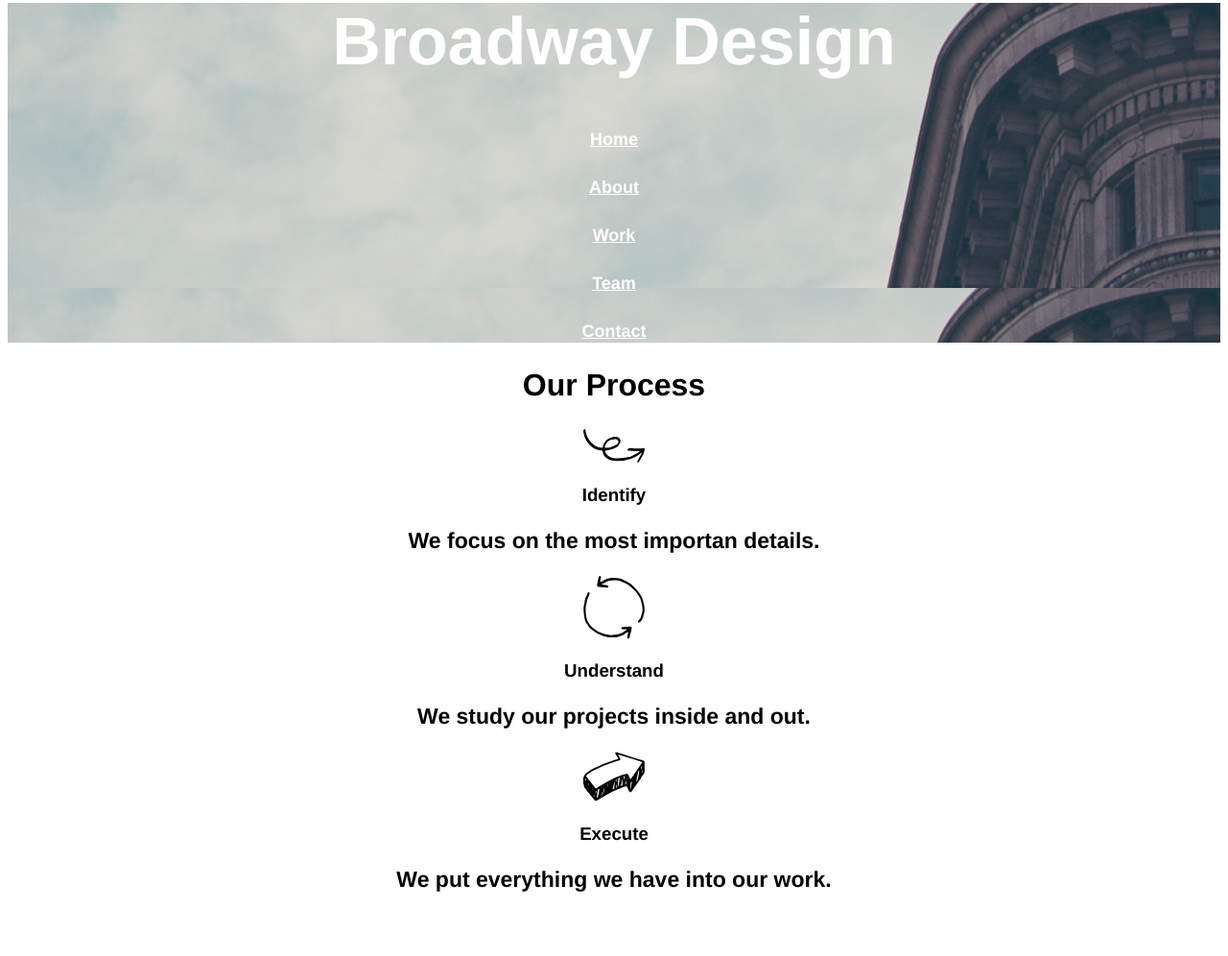
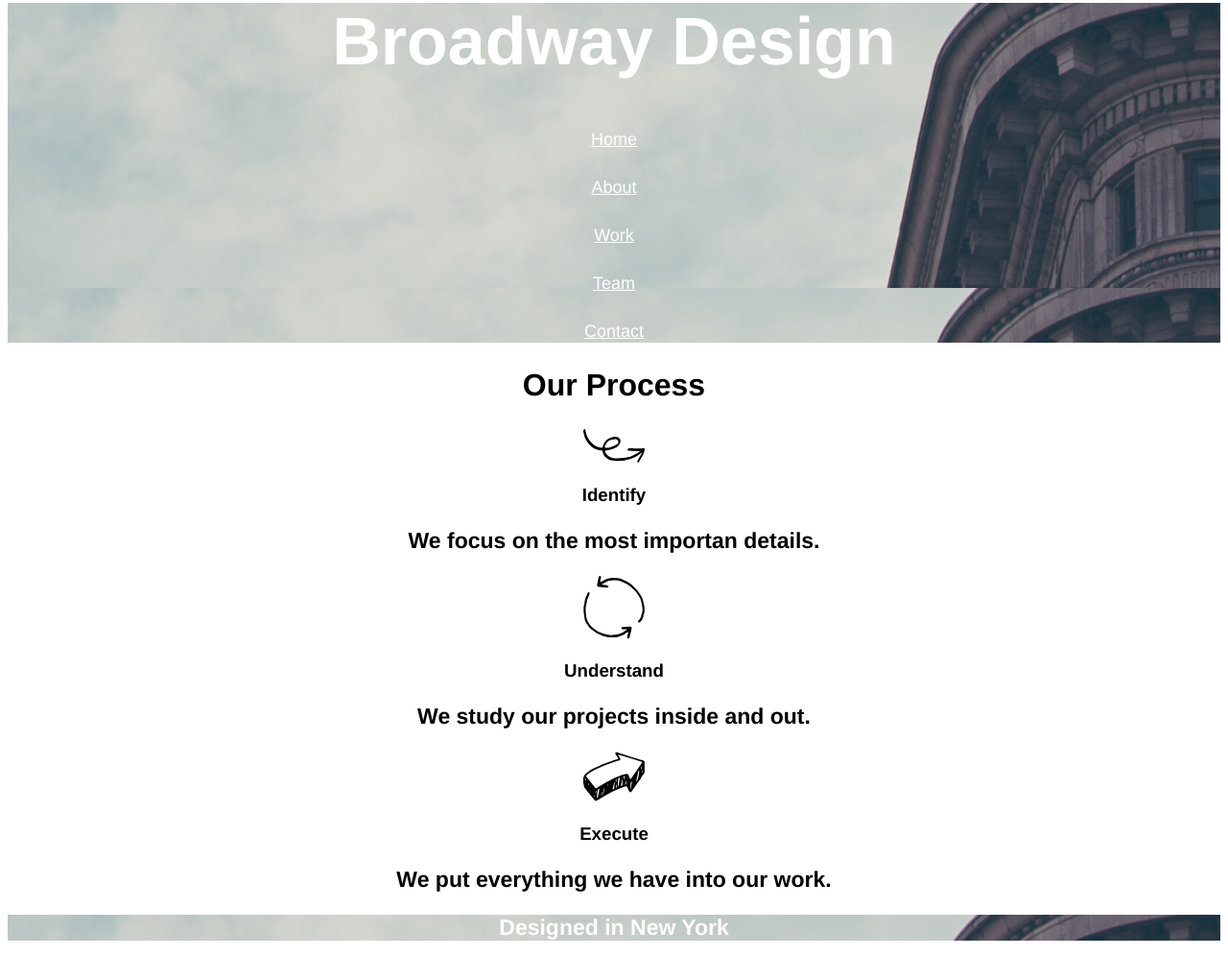
Before and after one commit to schmete/broadway, a plain HTML site: page index.html in a window 1280 px wide. Shown: the part 44-1040 px from the top of the page at 96% size. Drawn offline with Linux system fonts and the light colour scheme.

Commit message:
fix header bg img repeat and fix tagline bg img

```diff
--- a/resources/style.css
+++ b/resources/style.css
@@ -9,6 +9,7 @@ h1 {
 }
 nav a{
   font-size: 18px;
+  font-weight: normal;
   color: white;
 }
 h2 {
@@ -19,10 +20,10 @@ p {
   font-size: 23px;
   font-weight: bold;
 }
-div.header {
+.header {
   background-image: url("./images/the-flatiron-building.png");
 }
-div.tagline {
+.tagline {
   background-image: url("./images/the-flatiron-building.png");
 }
 .tagline {
```
